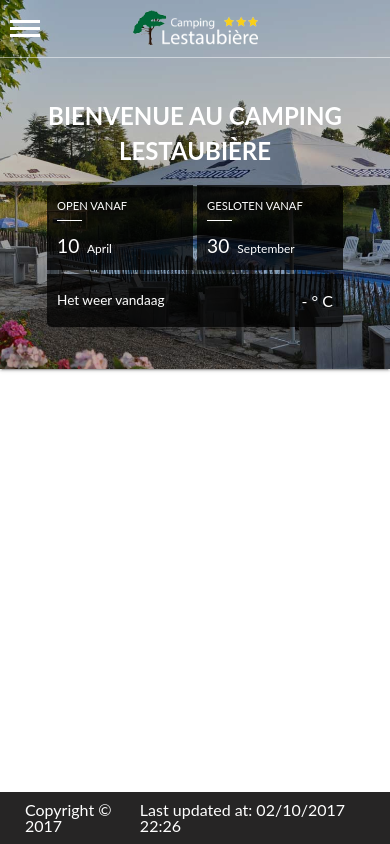
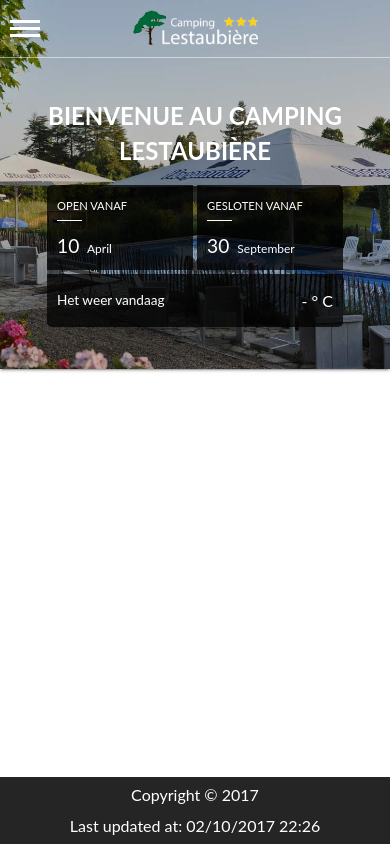
Before and after one commit to Lestaubiere/Client, a Vue app: page / in a window 390 px wide. Built offline with nearby package versions, Linux system fonts and the light colour scheme; no server answers.

Commit message:
:lipstick: Adds responsive to footer

```diff
--- a/src/components/footer/Footer.vue
+++ b/src/components/footer/Footer.vue
@@ -1,7 +1,7 @@
 <template>
   <footer class="footer">
     <div class="footer__container container">
-      <div class="footer__left-footer">Copyright © 2017</div>
+      <div class="footer__left-column">Copyright © 2017</div>
       <div class="footer__right-column">Last updated at: {{updatedAt}}</div>
     </div>
   </footer>
@@ -22,6 +22,7 @@
 
 <style scoped>
   .footer {
+    margin-top: 75px;
     background-color: #262525;
     color: #ffffff;
   }
@@ -32,4 +33,20 @@
     justify-content: space-between;
     padding: 10px 25px;
   }
+
+  @media (max-width: 800px) {
+    .footer {
+      margin-top: 50px;
+    }
+  }
+
+  @media (max-width: 600px) {
+    .footer__container {
+      flex-direction: column
+    }
+
+    .footer__left-column {
+      margin-bottom: 15px;
+    }
+  }
 </style>
```
